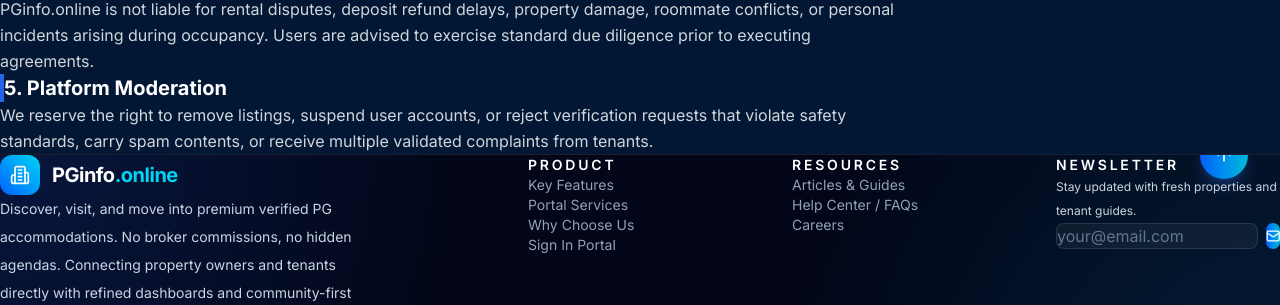
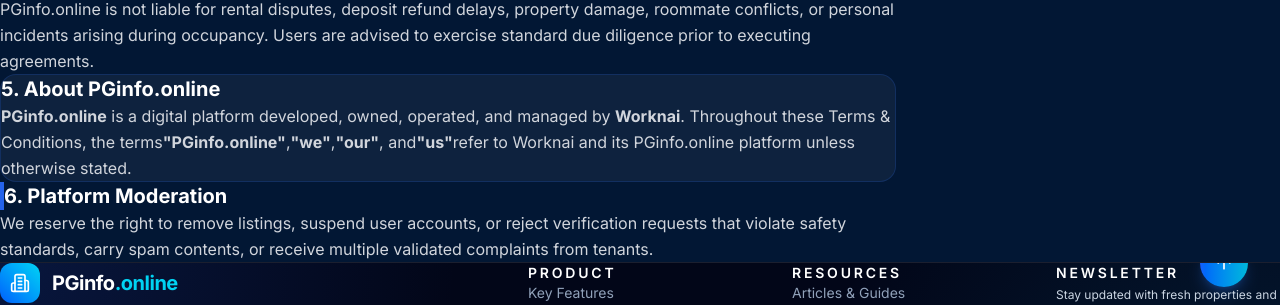
Before and after one commit to pginfo-online/PGONLINE-FRONTEND-V-1.0, a React (Vite) app: page /terms in a window 1280 px wide. Shown: the part 525-830 px from the top of the page. Built offline with nearby package versions, Linux system fonts and the light colour scheme; no server answers.

Commit message:
added the terms and pllcy pages

```diff
--- a/src/screens/landing/LandingPage.jsx
+++ b/src/screens/landing/LandingPage.jsx
@@ -40,7 +40,7 @@
         <Hero />
         <Features />
         <AboutUs />
-        {/* <Services /> */}
+        <Services />
         {/* <WhyChooseUs /> */}
         {/* <Connect /> */}
         {/* <ContactUs /> */}
--- a/src/screens/landing/Privacy.jsx
+++ b/src/screens/landing/Privacy.jsx
@@ -66,6 +66,7 @@
           </p>
         </div>
 
+
         <div className="space-y-4">
           <h2 className="text-xl font-bold text-white border-l-4 border-brand-accent pl-3">4. Security Measures</h2>
           <p>
@@ -79,6 +80,19 @@
             Users can access, edit, or request complete deletion of their account databases at any time. Simply submit a deletion ticket in our support portal or email details directly to support@pginfo.online.
           </p>
         </div>
+        <div className="rounded-2xl border border-brand-accent/20 bg-white/5 p-6">
+  <h2 className="text-xl font-bold text-white mb-3">
+ 6. Platform Ownership
+  </h2>
+
+  <p>
+    <strong>PGinfo.online</strong> is a digital accommodation platform
+    developed, owned, operated, and maintained by
+    <strong> Worknai</strong>. This Privacy Policy describes how
+    Worknai collects, processes, stores, and protects information
+    obtained through the PGinfo.online website and mobile application.
+  </p>
+</div>
       </section>
 
       <Footer />
--- a/src/screens/landing/Terms.jsx
+++ b/src/screens/landing/Terms.jsx
@@ -67,9 +67,26 @@
             PGinfo.online is not liable for rental disputes, deposit refund delays, property damage, roommate conflicts, or personal incidents arising during occupancy. Users are advised to exercise standard due diligence prior to executing agreements.
           </p>
         </div>
+        <div className="rounded-2xl border border-brand-primary/20 bg-white/5 p-6">
+          <h2 className="text-xl font-bold text-white mb-3">
+           5. About PGinfo.online
+          </h2>
+
+          <p>
+            <strong>PGinfo.online</strong> is a digital platform developed,
+            owned, operated, and managed by <strong>Worknai</strong>.
+            Throughout these Terms & Conditions, the terms
+            <strong>"PGinfo.online"</strong>,
+            <strong>"we"</strong>,
+            <strong>"our"</strong>,
+            and
+            <strong>"us"</strong>
+            refer to Worknai and its PGinfo.online platform unless otherwise stated.
+          </p>
+        </div>
 
         <div className="space-y-4">
-          <h2 className="text-xl font-bold text-white border-l-4 border-brand-primary pl-3">5. Platform Moderation</h2>
+          <h2 className="text-xl font-bold text-white border-l-4 border-brand-primary pl-3">6. Platform Moderation</h2>
           <p>
             We reserve the right to remove listings, suspend user accounts, or reject verification requests that violate safety standards, carry spam contents, or receive multiple validated complaints from tenants.
           </p>
```
